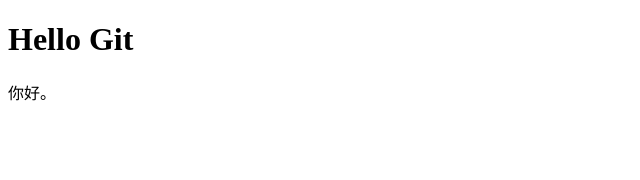
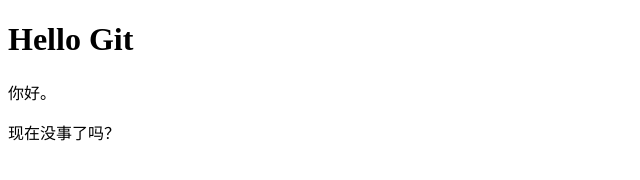
Before and after one commit to 752878067/git, a plain HTML site: page index.html in a window 1280 px wide. Shown: the whole page, without its empty margins (0-640 px from the left). Drawn offline with Linux system fonts and the light colour scheme.

Commit message:
index.html

```diff
--- a/index.html
+++ b/index.html
@@ -10,6 +10,7 @@
     <div>
         <h1>Hello Git</h1>
         <p>你好。</p>
+        <p>现在没事了吗？</p>
     </div>
 </body>
 </html>
```
